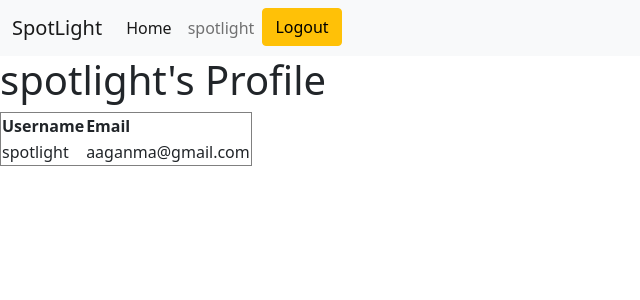
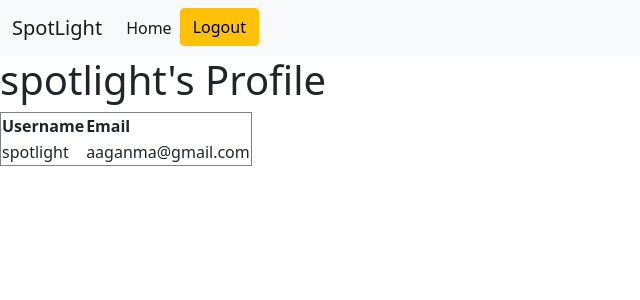
Before and after one commit to AaganMaskey/P2-Spotlight, a Django app: page /profile/ in a window 1280 px wide. Shown: the top 300 px of the page, without its empty margins (0-640 px from the left). Run offline with Django 3.2, Linux system fonts and the light colour scheme; a user stored in the database is signed in; some libraries are stand-ins or nearby versions.

Commit message:
Profile link removed from the opened profile

```diff
--- a/spotlightv0/templates/profile.html
+++ b/spotlightv0/templates/profile.html
@@ -15,10 +15,6 @@
                 {% comment %} <li class="nav-item">
                 <a class="nav-link" href="#">Link</a>
                 </li> {% endcomment %}
-
-                <li class="nav-item">
-                <a class="nav-link" href="/profile" >
-                {{user.username}}
                 </a>
                 </li>
                 <li class="nav-item">
```
Also changed, not shown: spotlightv0/db.sqlite3.
